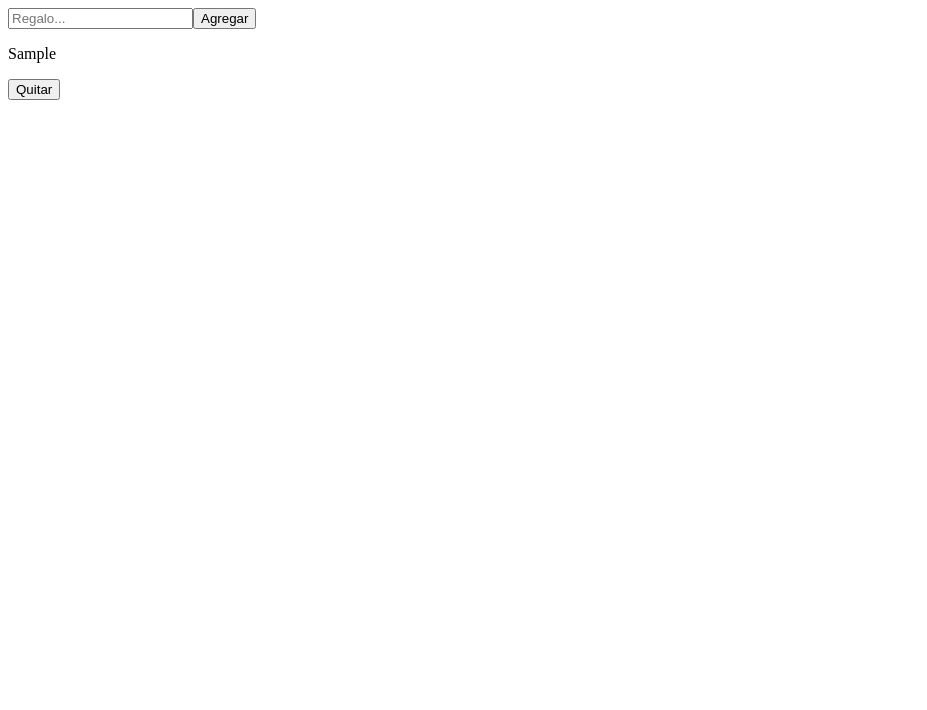
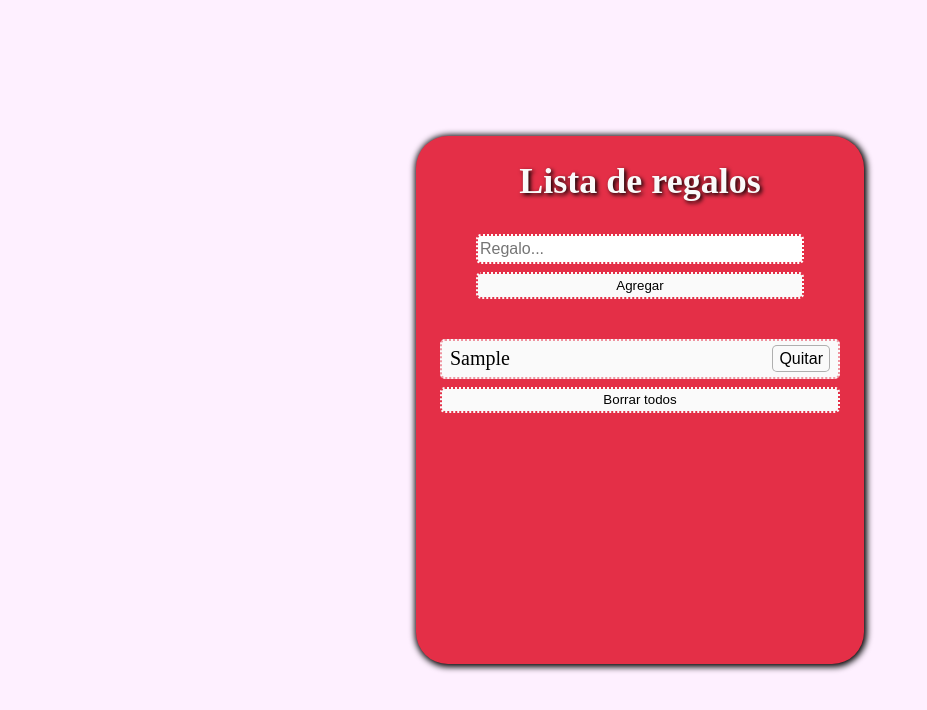
Before and after one commit to ferutizi/adviency-2022, a React (Create React App) app: page / in a window 1280 px wide. Both pictures are taken after typing "Sample" into the empty fields and a click on the button "Agregar". Shown: the top 710 px of the page, without its empty margins (0-927 px from the left). Built offline with nearby package versions, Linux system fonts and the light colour scheme.

Commit message:
Día 5: estilos con sass y BEM

```diff
--- a/package.json
+++ b/package.json
@@ -36,5 +36,8 @@
       "last 1 firefox version",
       "last 1 safari version"
     ]
+  },
+  "devDependencies": {
+    "sass": "^1.56.1"
   }
 }
--- a/src/App.js
+++ b/src/App.js
@@ -1,3 +1,4 @@
+import './index.scss';
 import { v4 as uuidv4 } from 'uuid';
 import { useState } from "react";
 import useFormulario from "./hooks/useFormulario";
@@ -24,6 +25,8 @@ function App() {
 
   return (
     <>
+      <div className='regalos__container'>
+        <h1 className='regalos__title'>Lista de regalos</h1>
         <form onSubmit={handleSubmit}>
           <input
             name='name'
@@ -32,16 +35,19 @@ function App() {
             type='text'
             placeholder='Regalo...'
             autoFocus
+            className='regalos__input'
           />
-        <button type='submit'>Agregar</button>
+          <button className='regalos__button' type='submit'>Agregar</button>
         </form>
-      <div>
+        <div className='regalos__list--container'>
           {regalos.map(item =>
-        <div key={item.id}>
-          <p>{item.name}</p>
-          <button type='button' onClick={() => deleteRegalo(item.id)}>Quitar</button>
+            <div className='regalos__item--container' key={item.id}>
+              <p className='regalos__item'>{item.name}</p>
+              <button className='regalos__item--button' type='button' onClick={() => deleteRegalo(item.id)}>Quitar</button>
             </div>)
           }
+        </div>
+        <button className='regalos__button' type='submit'>Borrar todos</button>
       </div>
     </>
   );
--- /dev/null
+++ b/src/index.scss
@@ -0,0 +1,75 @@
+html {
+    min-height: 100vh;
+    display: flex;
+    align-items: center;
+    justify-content: center;
+    background-color: rgb(254, 240, 255);
+}
+
+.regalos__ {
+    &container {
+        min-height: 30rem;
+        width: 25rem;
+        background-color: rgb(228, 47, 71);
+        display: flex;
+        flex-direction: column;
+        align-items: center;
+        border-radius: 2em;
+        box-shadow: 1px 1px 6px 2px black;
+        padding: 24px 24px;
+    }
+    &title {
+        text-align: center;
+        color: #fafafa;
+        font-size: 36px;
+        text-shadow: 2px 2px 4px black;
+        margin: 0;
+    }
+    &input {
+        width: 20em;
+        height: 1.5em;
+        font-size: 16px;
+        border: 2px dotted rgb(228, 47, 71);
+        border-radius: 5px;
+        display: block;
+        outline: none;
+        margin-top: 2em;
+    }
+    &button {
+        width: 100%;
+        margin: 8px 0;
+        height: 2em;
+        border: 2px dotted rgb(228, 47, 71);
+        border-radius: 5px;
+        background-color: #fafafa;
+        margin-bottom: 3em;
+    }
+    &list--container {
+        width: 100%;
+        display: flex;
+        flex-direction: column;
+        gap: 10px;
+    }
+    &item {
+        margin: 0;
+        font-size: 20px;
+        &--container {
+            background-color: #fafafa;
+            display: flex;
+            justify-content: space-between;
+            align-items: center;
+            border-radius: 5px;
+            height: 2em;
+            font-size: 18px;
+            padding: 0 8px;
+            border: 2px dotted rgb(228, 47, 71, 0.5);
+        }
+        &--button {
+            background-color: inherit;
+            border: 1px solid rgb(0, 0, 0, 0.3);
+            border-radius: 5px;
+            font-size: 16px;
+            height: 75%;
+        }
+    }
+}
```
Also changed, not shown: src/index.css (added), 1 other file (tests, documents, lock files or other folders). Lines whose indentation alone changed are shown as unchanged.
